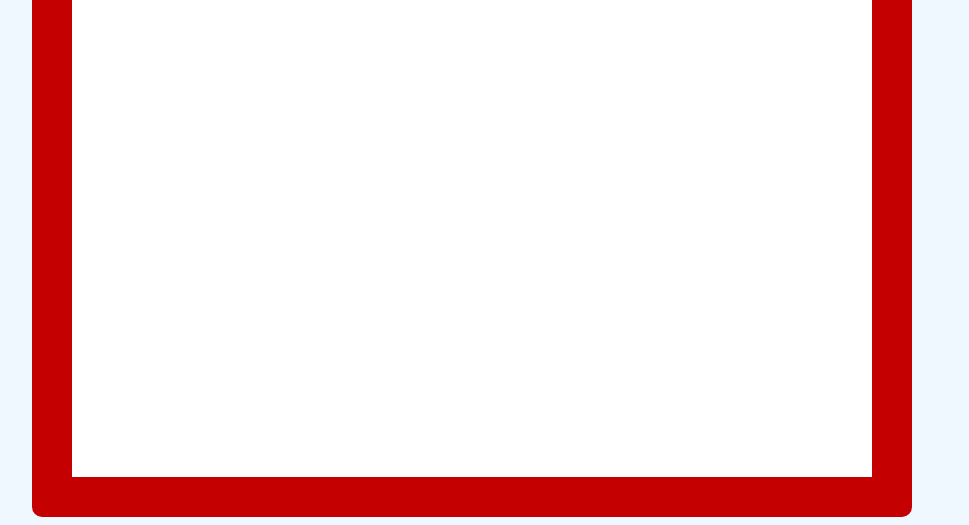
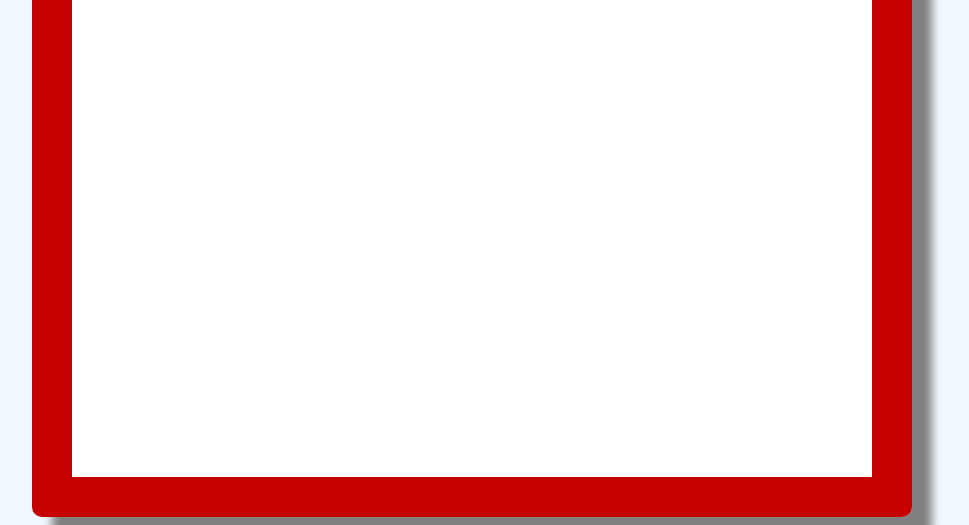
Before and after one commit to MathiasJIM/etch-a-sketch, a plain HTML site: page index.html in a window 1280 px wide. Shown: the part 327-852 px from the top of the page, without its empty margins (168-1137 px from the left). Drawn offline with nearby package versions, Linux system fonts and the light colour scheme.

Commit message:
add shadow

```diff
--- a/static/style.css
+++ b/static/style.css
@@ -53,6 +53,8 @@ body {
 
 .container {
     display:inline-block;
+    border-radius: 10px;
+    box-shadow: 20px 20px 10px grey;
 }
 
 .btns {
```
